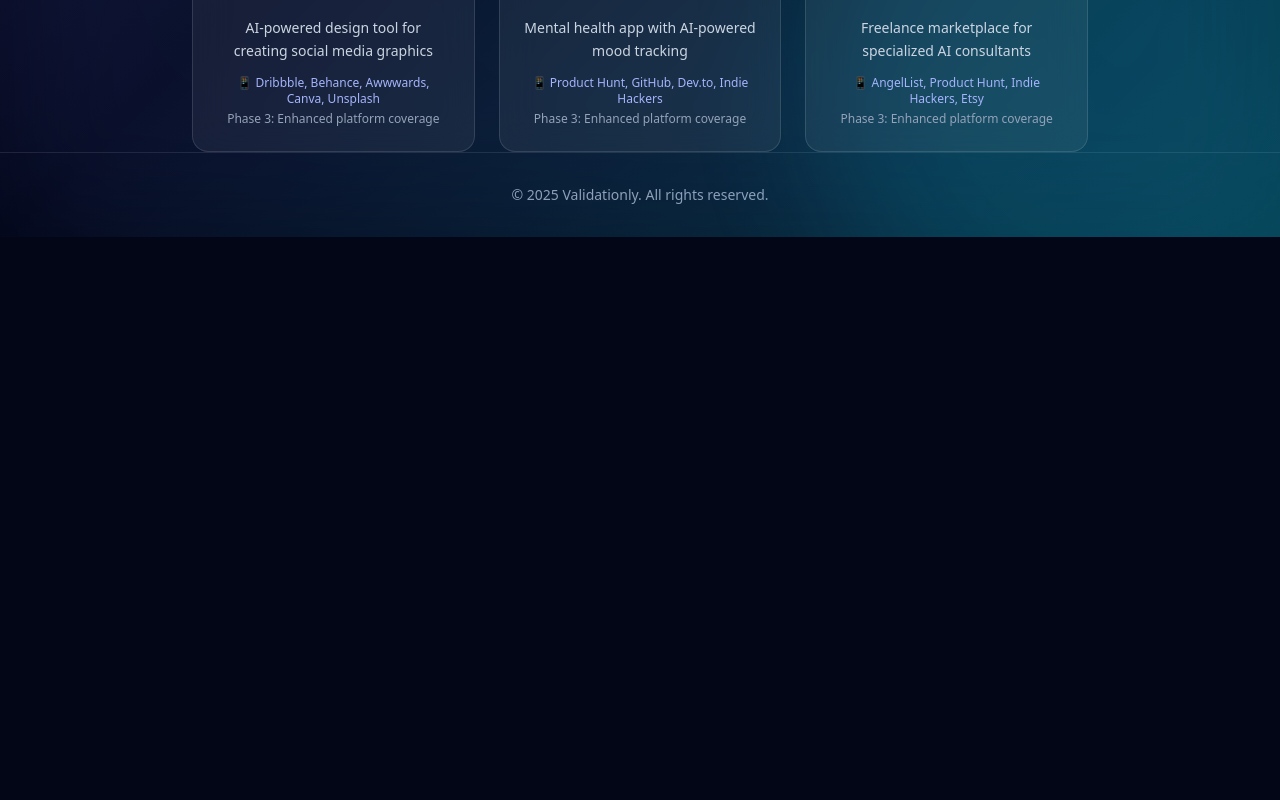
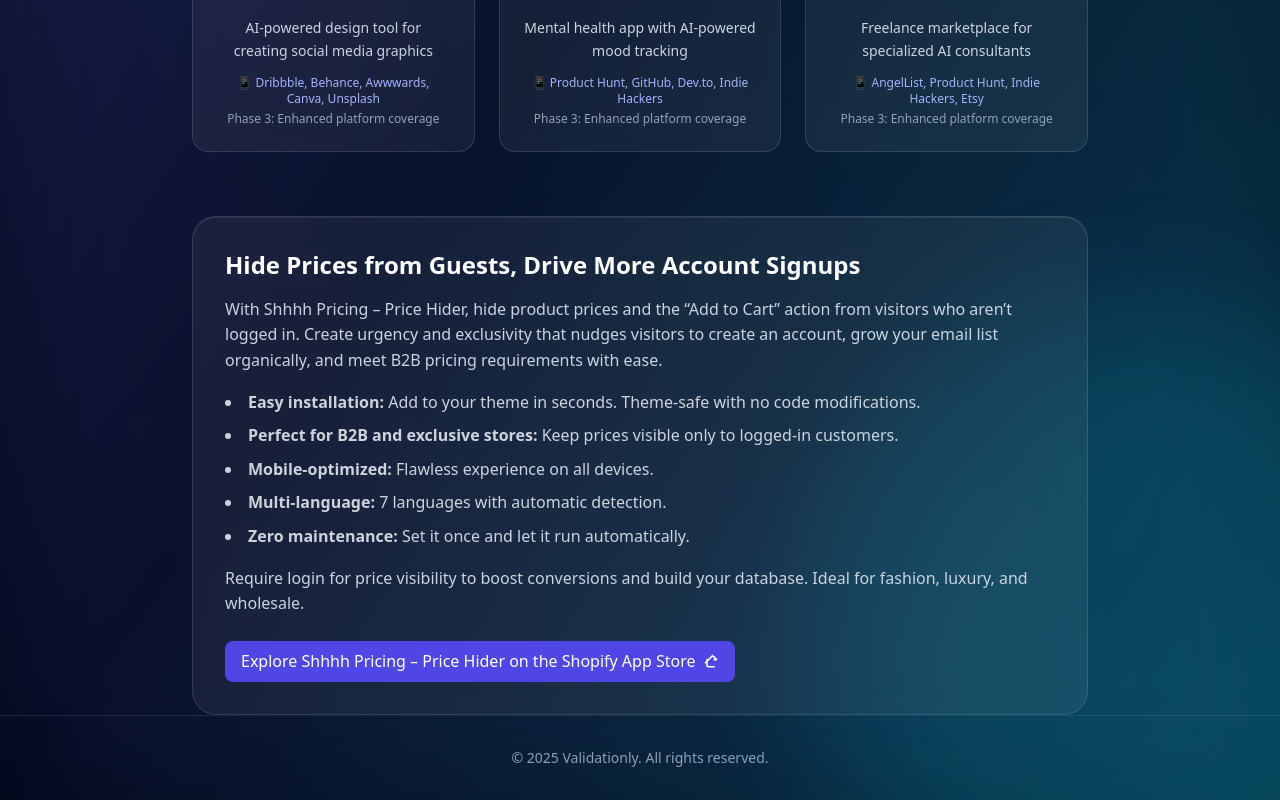
Before and after one commit to kptbarbarossa/validationly, a React (Vite) app: page / in a window 1280 px wide. Shown: the part 1020-1820 px from the top of the page. Before the commit the page ends 1257 px from the top, so only its background shows below. Built offline with nearby package versions, Linux system fonts and the light colour scheme; no server answers; the HTML template or start-up script is replaced by a standard one.

Commit message:
feat(home): add Shhhh Pricing SEO block with link to Shopify app and FAQ JSON-LD; import and render on HomePage

```diff
--- /dev/null
+++ b/src/components/ShhhhPricingBlock.tsx
@@ -0,0 +1,114 @@
+import React, { useEffect } from 'react';
+
+const faqJsonLd = {
+  '@context': 'https://schema.org',
+  '@type': 'FAQPage',
+  mainEntity: [
+    {
+      '@type': 'Question',
+      name: 'What does Shhhh Pricing do?',
+      acceptedAnswer: {
+        '@type': 'Answer',
+        text:
+          'It hides product prices and the Add to Cart action for visitors who are not logged in, encouraging them to create an account. This helps increase signups and grow your email list.'
+      }
+    },
+    {
+      '@type': 'Question',
+      name: 'Who is it for?',
+      acceptedAnswer: {
+        '@type': 'Answer',
+        text:
+          'Stores with B2B pricing requirements, wholesale/exclusive access shops, and any brand that wants to grow their email list organically by requiring login for price visibility.'
+      }
+    },
+    {
+      '@type': 'Question',
+      name: 'How is it installed and maintained?',
+      acceptedAnswer: {
+        '@type': 'Answer',
+        text:
+          "It installs in minutes with a theme-safe setup that doesn't modify theme code. Set it once and it runs automatically; it’s fully mobile-optimized."
+      }
+    },
+    {
+      '@type': 'Question',
+      name: 'What’s the pricing?',
+      acceptedAnswer: {
+        '@type': 'Answer',
+        text: 'It’s $4.99/month (or $49.99/year) and comes with a 7-day free trial.'
+      }
+    }
+  ]
+};
+
+const ShhhhPricingBlock: React.FC = () => {
+  useEffect(() => {
+    const existing = document.getElementById('shhhh-faq-jsonld');
+    if (!existing) {
+      const script = document.createElement('script');
+      script.type = 'application/ld+json';
+      script.id = 'shhhh-faq-jsonld';
+      script.text = JSON.stringify(faqJsonLd);
+      document.head.appendChild(script);
+    }
+
+    return () => {
+      const node = document.getElementById('shhhh-faq-jsonld');
+      if (node && node.parentNode) node.parentNode.removeChild(node);
+    };
+  }, []);
+
+  return (
+    <section className="mt-16 glass glass-border rounded-3xl p-8 text-left">
+      <h2 className="text-2xl font-bold text-white mb-4">
+        Hide Prices from Guests, Drive More Account Signups
+      </h2>
+      <p className="text-slate-300 mb-4">
+        With Shhhh Pricing – Price Hider, hide product prices and the “Add to Cart” action from visitors who aren’t
+        logged in. Create urgency and exclusivity that nudges visitors to create an account, grow your email list
+        organically, and meet B2B pricing requirements with ease.
+      </p>
+
+      <ul className="list-disc list-inside space-y-2 text-slate-200/90 mb-4">
+        <li>
+          <strong>Easy installation:</strong> Add to your theme in seconds. Theme-safe with no code modifications.
+        </li>
+        <li>
+          <strong>Perfect for B2B and exclusive stores:</strong> Keep prices visible only to logged-in customers.
+        </li>
+        <li>
+          <strong>Mobile-optimized:</strong> Flawless experience on all devices.
+        </li>
+        <li>
+          <strong>Multi-language:</strong> 7 languages with automatic detection.
+        </li>
+        <li>
+          <strong>Zero maintenance:</strong> Set it once and let it run automatically.
+        </li>
+      </ul>
+
+      <p className="text-slate-300 mb-6">
+        Require login for price visibility to boost conversions and build your database. Ideal for fashion, luxury, and
+        wholesale.
+      </p>
+
+      <p>
+        <a
+          href="https://apps.shopify.com/shhhh-pricing"
+          target="_blank"
+          rel="nofollow noopener"
+          className="inline-flex items-center gap-2 px-4 py-2 rounded-lg bg-indigo-600 hover:bg-indigo-700 text-white transition-colors"
+        >
+          Explore Shhhh Pricing – Price Hider on the Shopify App Store
+          <svg xmlns="http://www.w3.org/2000/svg" viewBox="0 0 20 20" fill="currentColor" className="w-4 h-4">
+            <path fillRule="evenodd" d="M12.293 2.293a1 1 0 011.414 0l4 4A1 1 0 0117 8h-3a1 1 0 110-2h.586L12 3.414 3.707 11.707a1 1 0 01-1.414-1.414l10-10z" clipRule="evenodd" />
+            <path d="M5 6a1 1 0 011 1v7a1 1 0 001 1h7a1 1 0 110 2H7a3 3 0 01-3-3V7a1 1 0 011-1z" />
+          </svg>
+        </a>
+      </p>
+    </section>
+  );
+};
+
+export default ShhhhPricingBlock;
--- a/src/pages/HomePage.tsx
+++ b/src/pages/HomePage.tsx
@@ -8,6 +8,7 @@ import EnhancedLoadingSpinner from '../components/EnhancedLoadingSpinner';
 import Logo from '../components/Logo';
 import { useAnalytics } from '../components/Analytics';
 import SEOHead from '../components/SEOHead';
+import ShhhhPricingBlock from '../components/ShhhhPricingBlock';
 
 const sampleCategories = [
     {
@@ -296,7 +297,7 @@ const HomePage: React.FC = () => {
                                 className={`text-xs px-3 py-1.5 rounded-full border transition-colors bg-white/5 text-slate-300 border-white/10 hover:border-white/20 hover:bg-white/10 ${isEnhancing ? 'opacity-60 cursor-not-allowed' : 'cursor-pointer'} ${!isEnhancing ? 'animate-[pulse_2s_ease-in-out_infinite]' : ''}`}
                                     aria-label="Enhance prompt"
                                     title="Enhance prompt"
-                                    aria-busy={isEnhancing}
+
                                     disabled={isEnhancing || isLoading}
                                 >
                                     {isEnhancing ? (
@@ -389,6 +390,7 @@ const HomePage: React.FC = () => {
                     ))}
                 </div>
             </div>
+            <ShhhhPricingBlock />
         </div>
         </>
     );
```
